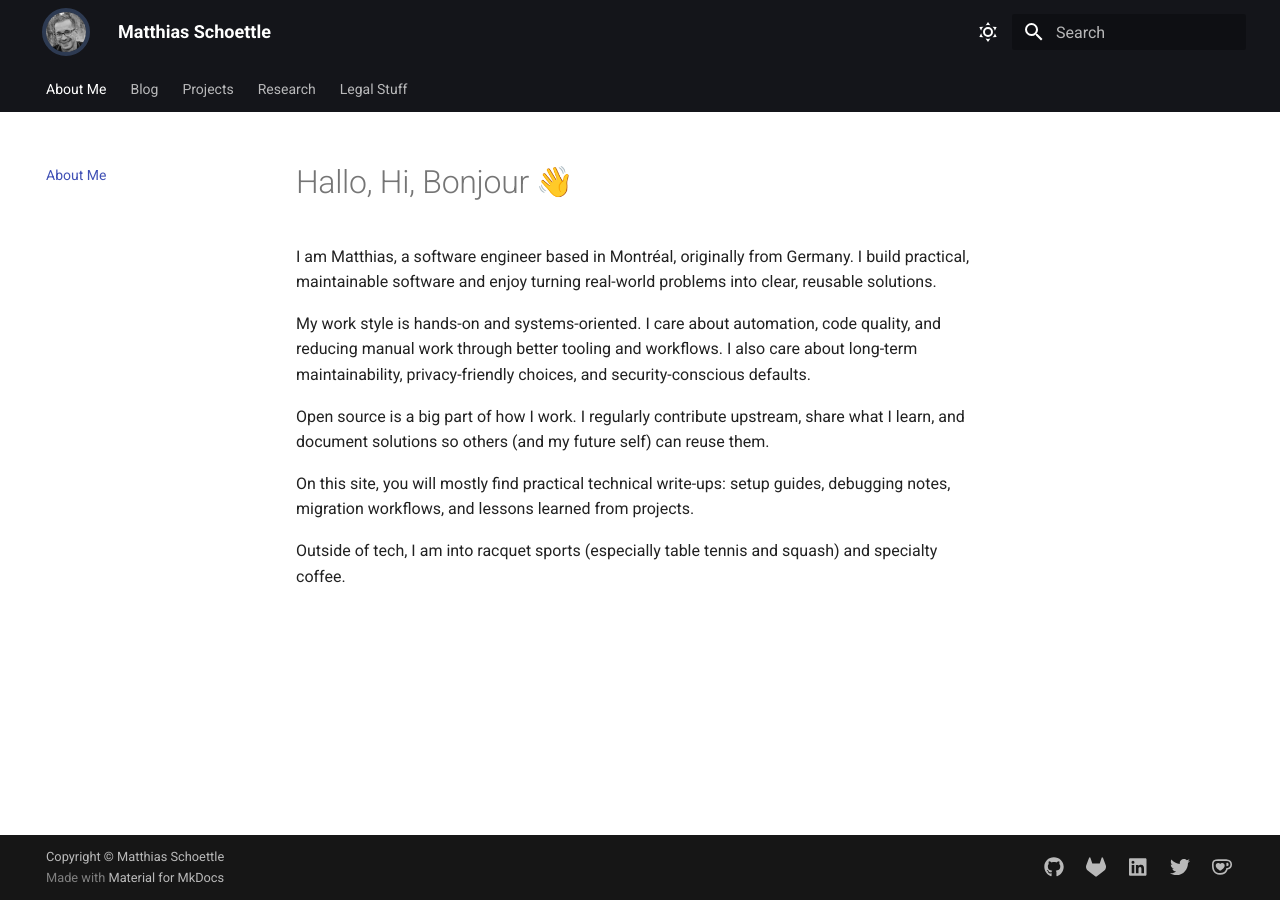
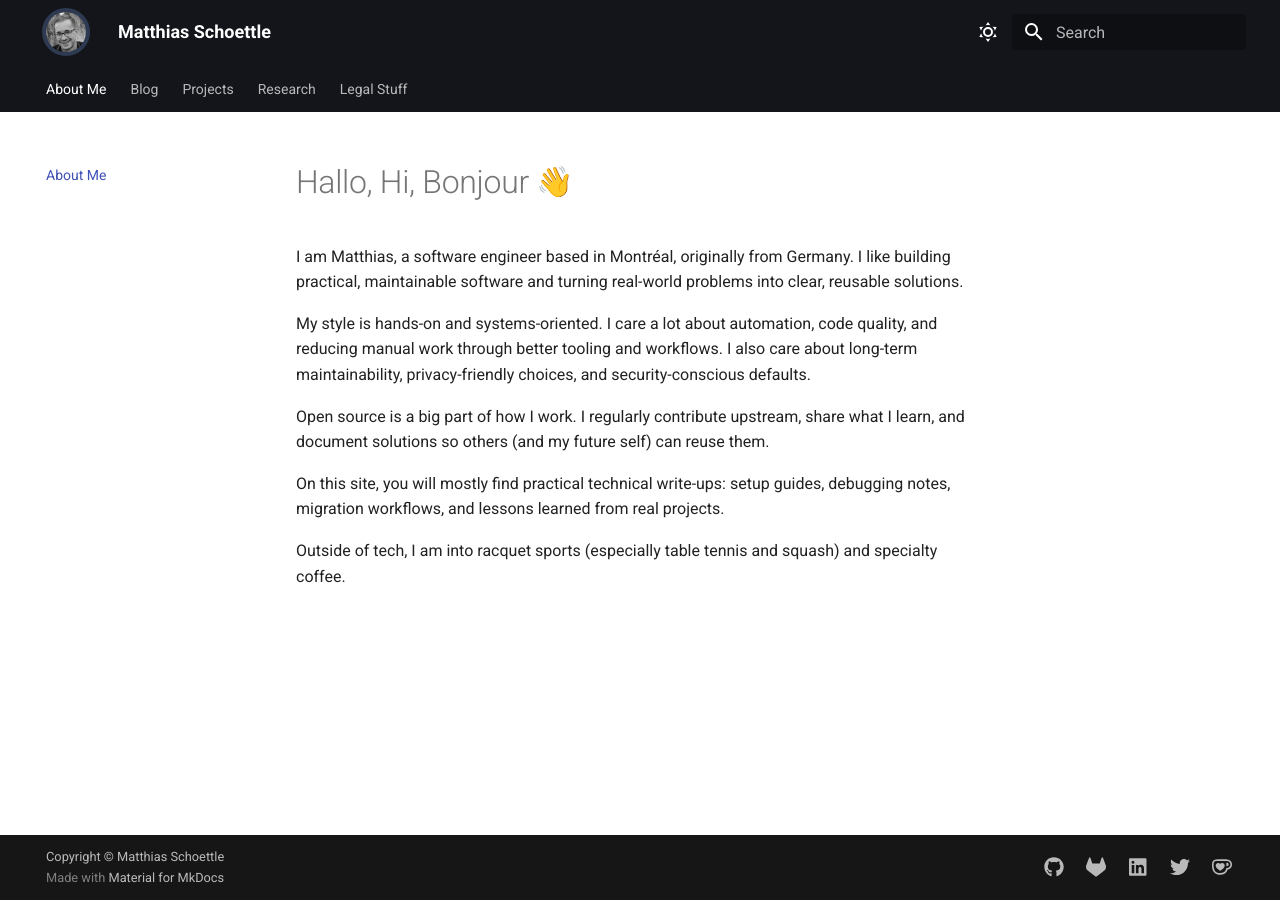
Before and after one commit to mschoettle/website, an MkDocs documentation site: the page built from docs/index.md, in a window 1280 px wide. Built offline with MkDocs 1.6.1 and Material for MkDocs 9.7.7, drawn with Linux system fonts in a browser that asks for light colours; emoji names are drawn with the system emoji font; plug-ins that fetch from the network failed and are left out.

Commit message:
second pass

```diff
--- a/docs/index.md
+++ b/docs/index.md
@@ -6,15 +6,17 @@ hide:
 # Hallo, Hi, Bonjour :wave:
 
 I am Matthias, a software engineer based in Montréal, originally from Germany.
-I build practical, maintainable software and enjoy turning real-world problems into clear, reusable solutions.
+I like building practical, maintainable software and turning real-world problems into clear, reusable solutions.
 
-My work style is hands-on and systems-oriented.
-I care about automation, code quality, and reducing manual work through better tooling and workflows.
+My style is hands-on and systems-oriented.
+I care a lot about automation, code quality, and reducing manual work through better tooling and workflows.
 I also care about long-term maintainability, privacy-friendly choices, and security-conscious defaults.
 
 Open source is a big part of how I work.
 I regularly contribute upstream, share what I learn, and document solutions so others (and my future self) can reuse them.
 
-On this site, you will mostly find practical technical write-ups: setup guides, debugging notes, migration workflows, and lessons learned from projects.
+On this site, you will mostly find practical technical write-ups: setup guides, debugging notes, migration workflows, and lessons learned from real projects.
 
 Outside of tech, I am into racquet sports (especially table tennis and squash) and specialty coffee.
+
+<!-- My goal here is simple: publish useful content that helps someone solve a problem faster. -->
```
